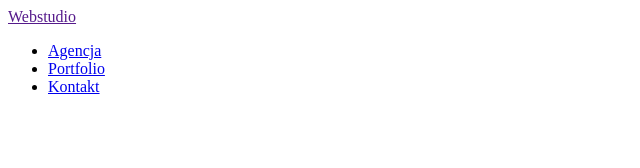
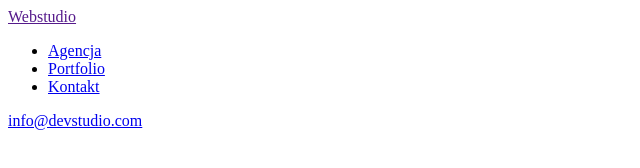
Before and after one commit to BartekMTB/goit-markup-hw-03, a plain HTML site: page index.html in a window 1280 px wide. Shown: the whole page, without its empty margins (0-640 px from the left). Drawn offline with Linux system fonts and the light colour scheme.

Commit message:
Update index.html

```diff
--- a/index.html
+++ b/index.html
@@ -15,6 +15,7 @@
           <li><a href="http://">Portfolio</a></li>
           <li><a href="http://">Kontakt</a></li>
         </ul>
+        <a href="mailto:info@devstudio.com">info@devstudio.com</a>
       </nav>
     </header>
     <main>
```
